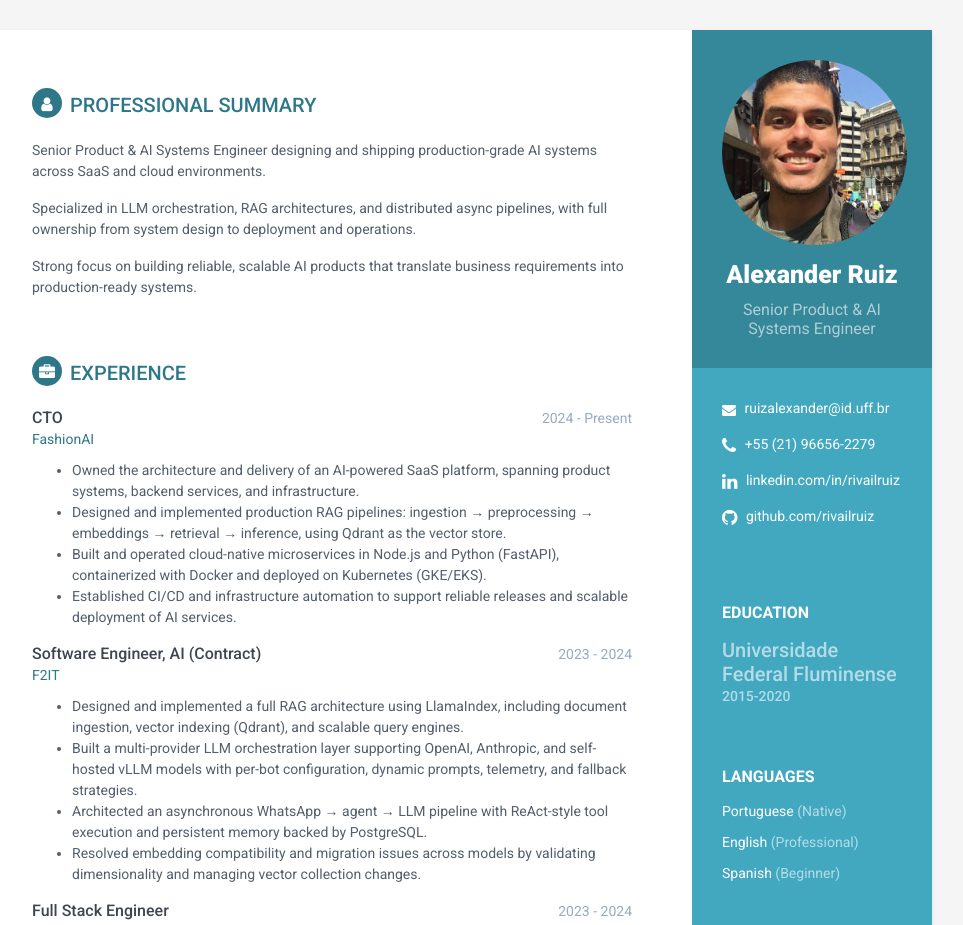
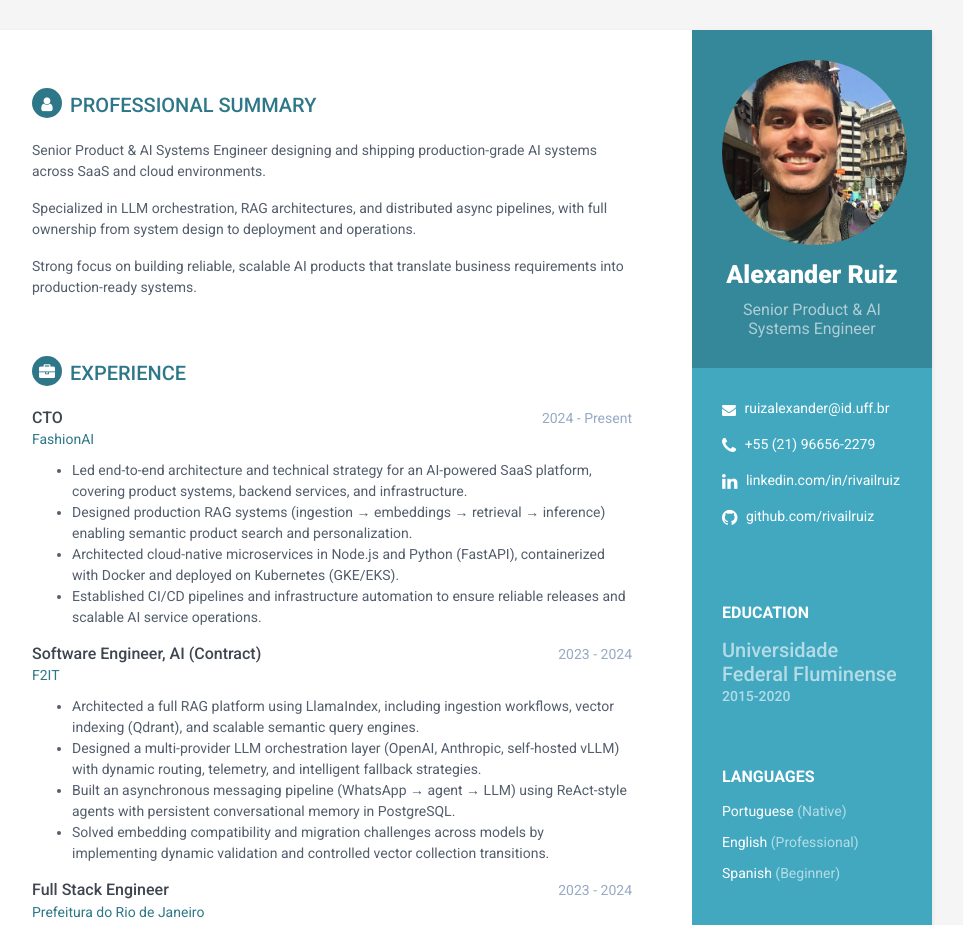
Before and after one commit to rivailruiz/me, a React app: page / in a window 1280 px wide. Shown: the top 925 px of the page, without its empty margins (188-1151 px from the left). Built offline with nearby package versions, Linux system fonts and the light colour scheme.

Commit message:
Refine FashionAI and F2IT experience bullets

```diff
--- a/src/data/experiences.js
+++ b/src/data/experiences.js
@@ -8,10 +8,10 @@ export const experiences = {
       company: 'FashionAI',
       description: [
         '<ul>',
-        '<li>Owned the architecture and delivery of an AI-powered SaaS platform, spanning product systems, backend services, and infrastructure.</li>',
-        '<li>Designed and implemented production RAG pipelines: ingestion → preprocessing → embeddings → retrieval → inference, using Qdrant as the vector store.</li>',
-        '<li>Built and operated cloud-native microservices in Node.js and Python (FastAPI), containerized with Docker and deployed on Kubernetes (GKE/EKS).</li>',
-        '<li>Established CI/CD and infrastructure automation to support reliable releases and scalable deployment of AI services.</li>',
+        '<li>Led end-to-end architecture and technical strategy for an AI-powered SaaS platform, covering product systems, backend services, and infrastructure.</li>',
+        '<li>Designed production RAG systems (ingestion → embeddings → retrieval → inference) enabling semantic product search and personalization.</li>',
+        '<li>Architected cloud-native microservices in Node.js and Python (FastAPI), containerized with Docker and deployed on Kubernetes (GKE/EKS).</li>',
+        '<li>Established CI/CD pipelines and infrastructure automation to ensure reliable releases and scalable AI service operations.</li>',
         '</ul>'
       ].join(''),
       companyLink: 'https://generativecrm.com',
@@ -22,10 +22,10 @@ export const experiences = {
       company: 'F2IT',
       description: [
         '<ul>',
-        '<li>Designed and implemented a full RAG architecture using LlamaIndex, including document ingestion, vector indexing (Qdrant), and scalable query engines.</li>',
-        '<li>Built a multi-provider LLM orchestration layer supporting OpenAI, Anthropic, and self-hosted vLLM models with per-bot configuration, dynamic prompts, telemetry, and fallback strategies.</li>',
-        '<li>Architected an asynchronous WhatsApp → agent → LLM pipeline with ReAct-style tool execution and persistent memory backed by PostgreSQL.</li>',
-        '<li>Resolved embedding compatibility and migration issues across models by validating dimensionality and managing vector collection changes.</li>',
+        '<li>Architected a full RAG platform using LlamaIndex, including ingestion workflows, vector indexing (Qdrant), and scalable semantic query engines.</li>',
+        '<li>Designed a multi-provider LLM orchestration layer (OpenAI, Anthropic, self-hosted vLLM) with dynamic routing, telemetry, and intelligent fallback strategies.</li>',
+        '<li>Built an asynchronous messaging pipeline (WhatsApp → agent → LLM) using ReAct-style agents with persistent conversational memory in PostgreSQL.</li>',
+        '<li>Solved embedding compatibility and migration challenges across models by implementing dynamic validation and controlled vector collection transitions.</li>',
         '</ul>'
       ].join(''),
       companyLink: 'https://f2it.com.br',
```
